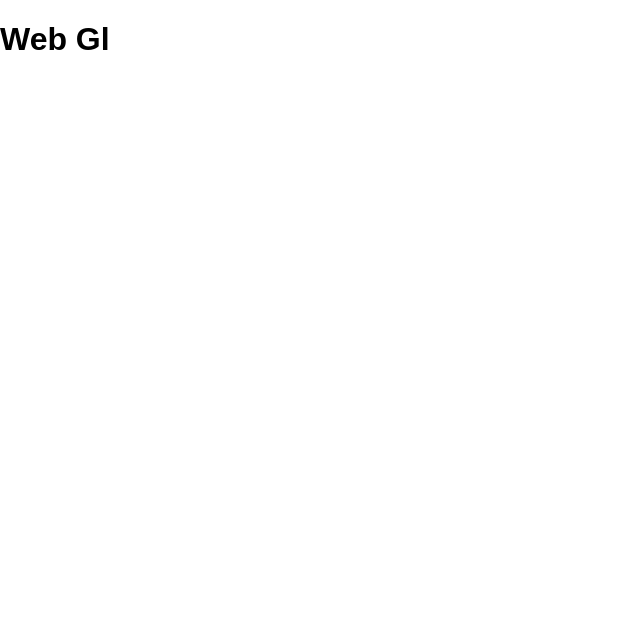
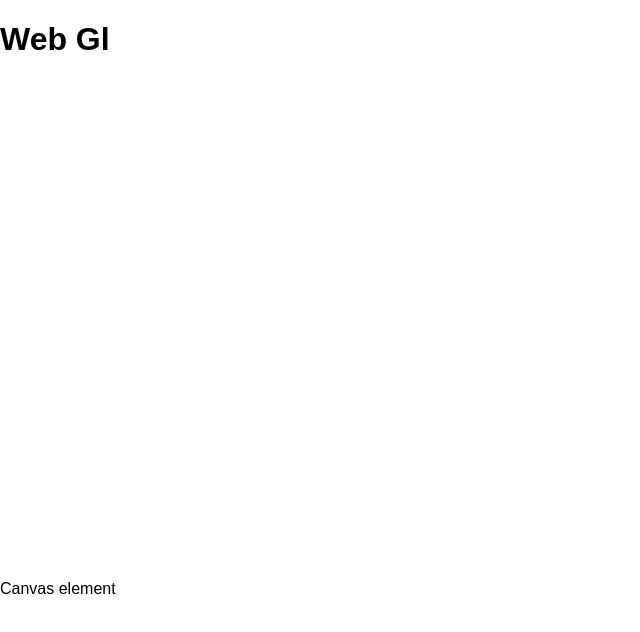
Before and after one commit to JohnDun89/finalProject, a React (Create React App) app: page / in a window 1280 px wide. Shown: the top 632 px of the page, without its empty margins (0-640 px from the left). Built offline with nearby package versions, Linux system fonts and the light colour scheme.

Commit message:
canvas element created

```diff
--- a/src/containers/homepage.js
+++ b/src/containers/homepage.js
@@ -8,7 +8,11 @@ class HomePage extends Component {
   render() {
     return (
       <div>
-        <h1>Web Gl</h1>
+        <body>
+          <h1>Web Gl</h1>
+          <canvas id="glCanvas" width="640" height="480" />
+          <p>Canvas element</p>
+        </body>
       </div>
     );
   }
```
